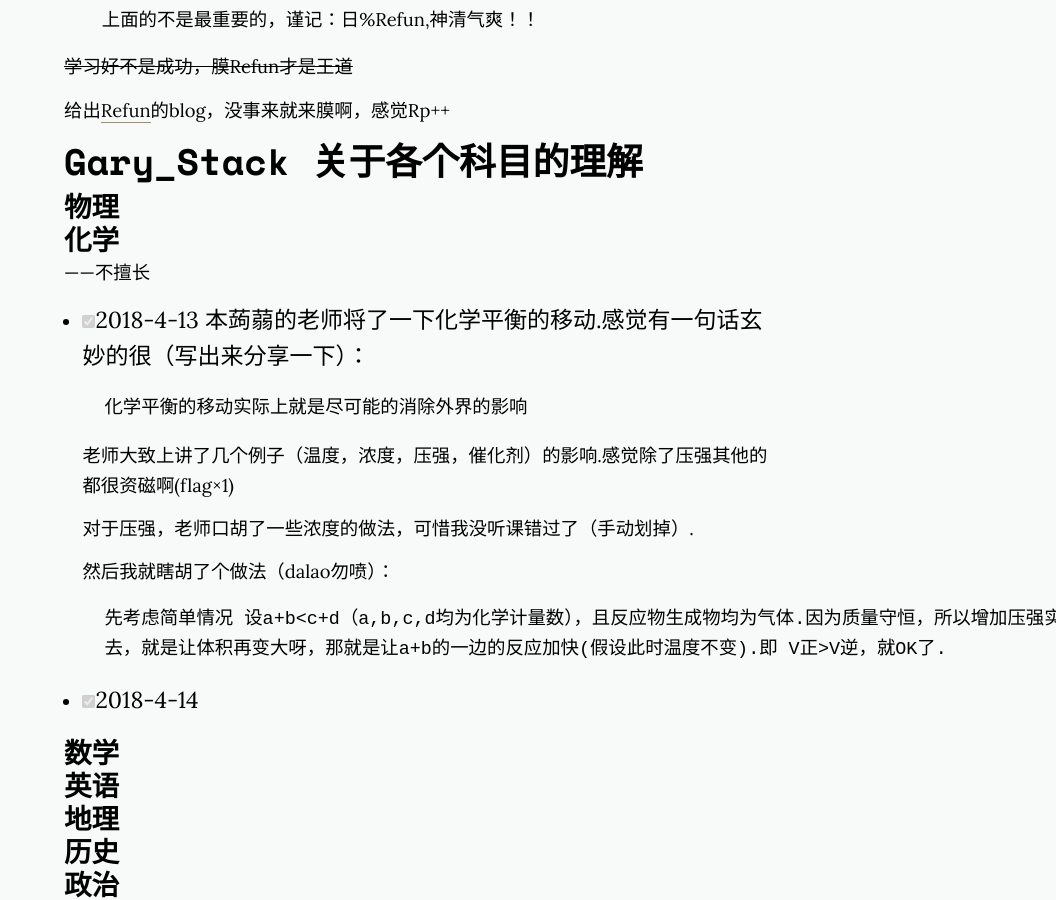
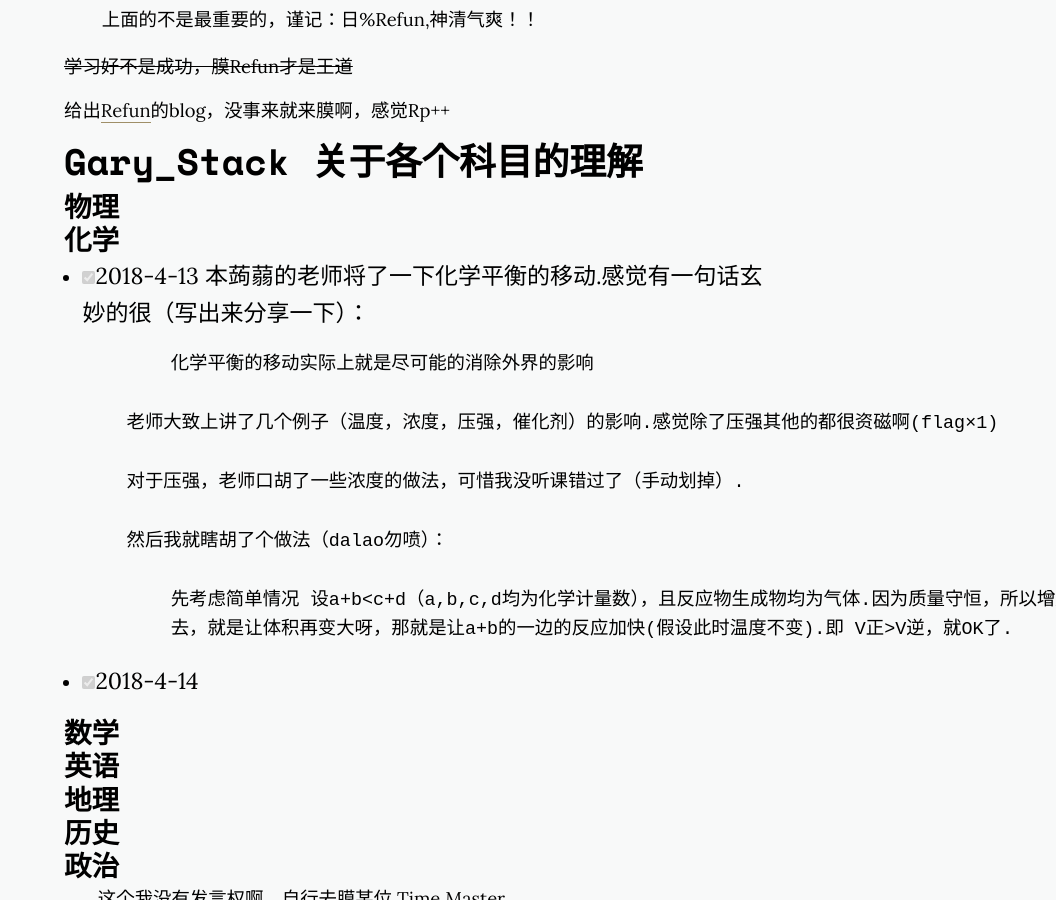
Before and after one commit to GaryStack/project-lambda.github.io, a Jekyll site: the page built from _posts/2018-4-2-文化课相关.markdown, in a window 1280 px wide and 900 px high, scrolled down 1238 px. Shown: the whole window, without its empty margins (224-1280 px from the left). Built offline with Jekyll 4.4.1, drawn with Linux system fonts in a browser that asks for light colours; nearby versions of some CDN libraries.

Commit message:
Update 2018-4-2-文化课相关.markdown

```diff
--- a/_posts/2018-4-2-文化课相关.markdown
+++ b/_posts/2018-4-2-文化课相关.markdown
@@ -42,20 +42,18 @@ _OIer了解一下_
 
 ### 化学
 
-——不擅长
-
 - [x] 2018-4-13 本蒟蒻的老师将了一下化学平衡的移动.感觉有一句话玄妙的很（写出来分享一下）：
 
-        化学平衡的移动实际上就是尽可能的消除外界的影响
+              化学平衡的移动实际上就是尽可能的消除外界的影响
 
-   老师大致上讲了几个例子（温度，浓度，压强，催化剂）的影响.感觉除了压强其他的都很资磁啊(flag×1)
+          老师大致上讲了几个例子（温度，浓度，压强，催化剂）的影响.感觉除了压强其他的都很资磁啊(flag×1)
 
-   对于压强，老师口胡了一些浓度的做法，可惜我没听课错过了（手动划掉）.
+          对于压强，老师口胡了一些浓度的做法，可惜我没听课错过了（手动划掉）.
 
-   然后我就瞎胡了个做法（dalao勿喷）：
+          然后我就瞎胡了个做法（dalao勿喷）：
 
-        先考虑简单情况 设a+b<c+d（a,b,c,d均为化学计量数），且反应物生成物均为气体.因为质量守恒，所以增加压强实际上是减小了体积，要想让压强回
-        去，就是让体积再变大呀，那就是让a+b的一边的反应加快(假设此时温度不变).即 V正>V逆，就OK了.
+              先考虑简单情况 设a+b<c+d（a,b,c,d均为化学计量数），且反应物生成物均为气体.因为质量守恒，所以增加压强实际上是减小了体积，要想让压强回
+              去，就是让体积再变大呀，那就是让a+b的一边的反应加快(假设此时温度不变).即 V正>V逆，就OK了.
 
 - [x] 2018-4-14
 
```
